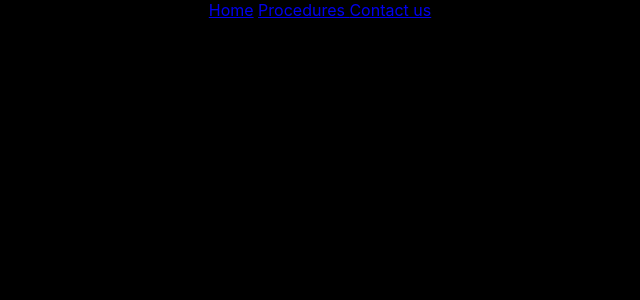
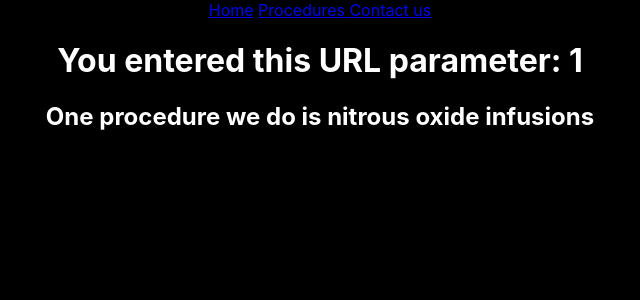
Before and after one commit to blangwell/dentist_website_react_router, a React (Create React App) app: page /widgets/1 in a window 1280 px wide. Shown: the top 300 px of the page, without its empty margins (320-960 px from the left). Built offline with nearby package versions, Linux system fonts and the light colour scheme.

Commit message:
[widgetshow] Add WidgetShow component and render to app

```diff
--- a/src/App.js
+++ b/src/App.js
@@ -10,6 +10,7 @@
 import Home from './Home';
 import Procedures from './Procedures';
 import Contact from './Contact';
+import WidgetShow from './WidgetShow';
 
 function App() {
   const procedures = [
@@ -33,6 +34,7 @@
         <Route exact path='/' component={Home} />
         <Route path='/procedures' render={ ()=> <Procedures procedures={procedures}/> } />
         <Route path='/contact' component={Contact} />
+        <Route path='/widgets/:id' render={ (props) => <WidgetShow procedures={procedures} {...props} /> }/>
       </div>
     </Router>
   );
--- /dev/null
+++ b/src/WidgetShow.js
@@ -0,0 +1,15 @@
+import React from 'react';
+
+const WidgetShow = (props) => {
+  console.log(props);
+  return(
+    <div>
+      {/* .match, go inside props, grab the match, get params from url */}
+      <h1>You entered this URL parameter: {props.match.params.id}</h1>
+      {/* procedures is an array */}
+      <h2>One procedure we do is {props.procedures[props.match.params.id]} </h2>
+    </div>
+  );
+}
+
+export default WidgetShow;
```
